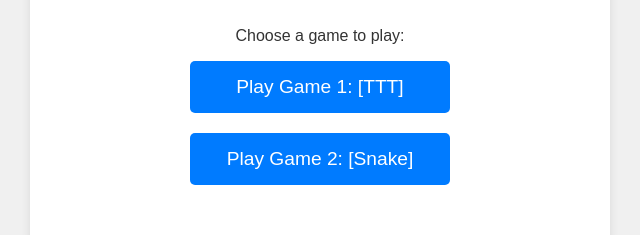
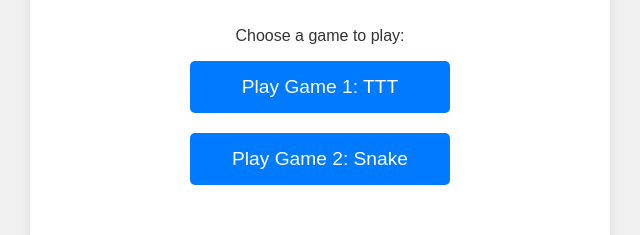
Before and after one commit to Shihab-glitch/Shihab-glitch.github.io, a plain HTML site: page index.html in a window 1280 px wide. Shown: the part 286-521 px from the top of the page, 320-960 px from the left. Drawn offline with Linux system fonts and the light colour scheme.

Commit message:
Update index.html

```diff
--- a/index.html
+++ b/index.html
@@ -62,10 +62,10 @@
         <p>Choose a game to play:</p>
         <ul class="game-list">
             <li class="game-item">
-                <a href="https://github.com/Shihab-glitch/Shihab-glitch.github.io/blob/main/TTT.cpp" target="_blank" rel="noopener noreferrer">Play Game 1: [TTT]</a>
+                <a href="https://github.com/Shihab-glitch/Shihab-glitch.github.io/blob/main/TTT.cpp" target="_blank" rel="noopener noreferrer">Play Game 1: TTT</a>
             </li>
             <li class="game-item">
-                <a href="https://github.com/Shihab-glitch/Shihab-glitch.github.io/blob/main/Snake.cpp" target="_blank" rel="noopener noreferrer">Play Game 2: [Snake]</a>
+                <a href="https://github.com/Shihab-glitch/Shihab-glitch.github.io/blob/main/Snake.cpp" target="_blank" rel="noopener noreferrer">Play Game 2: Snake</a>
             </li>
         </ul>
     </div>
```
